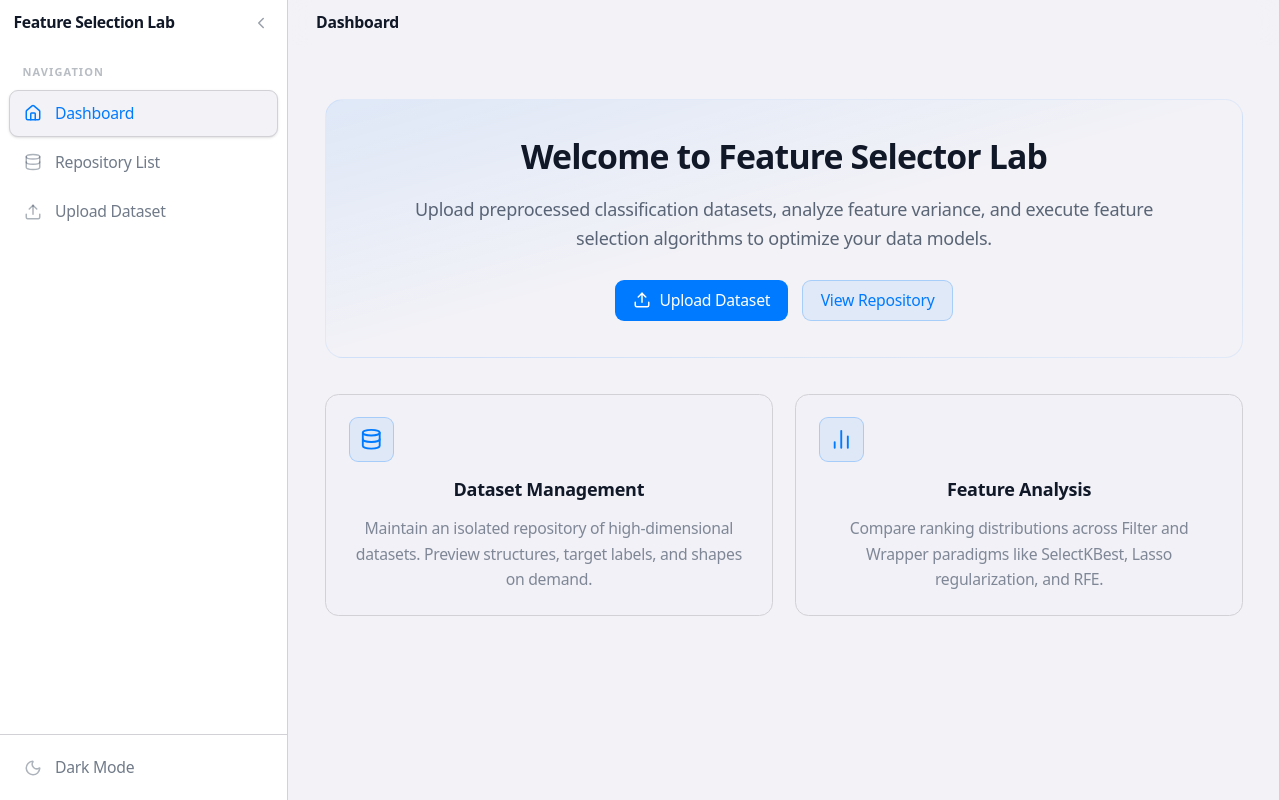
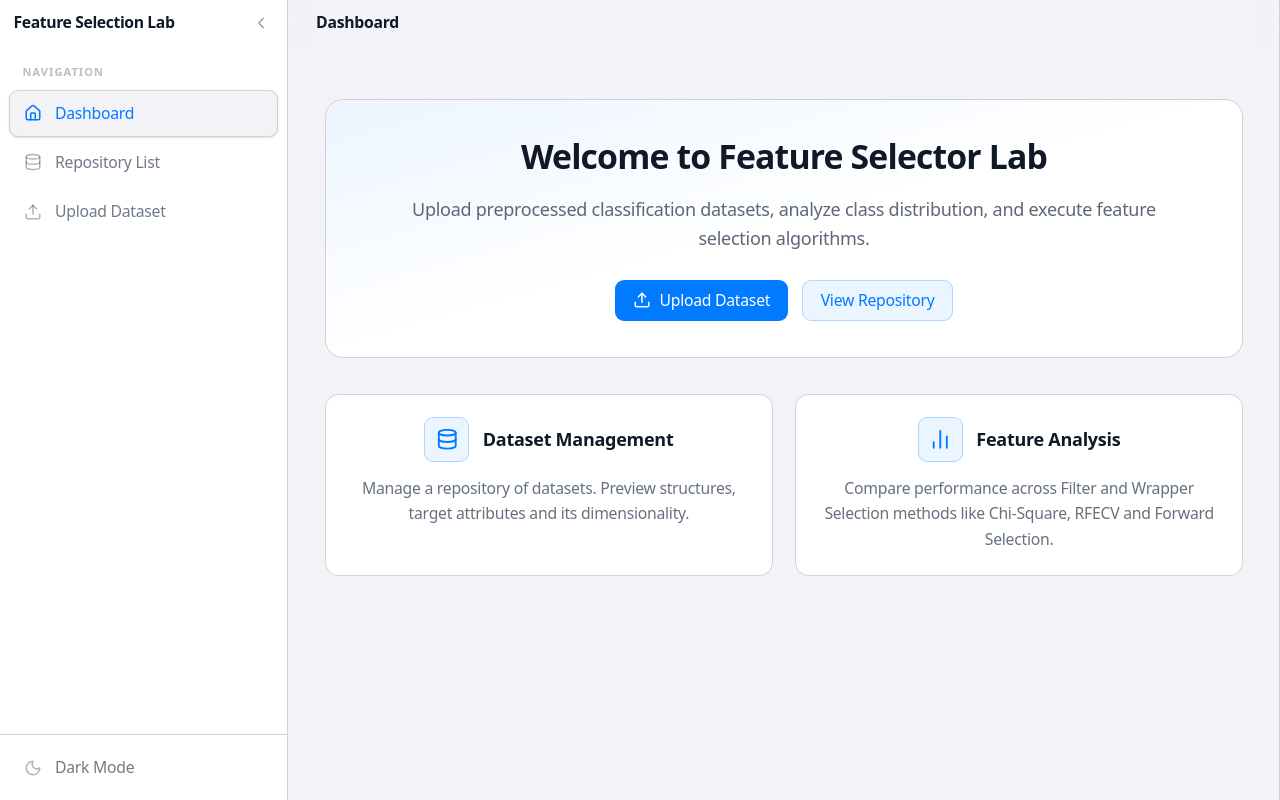
Before and after one commit to alexpalper06/feature-selection-lab, a React (Vite) app in the folder frontend/: page / in a window 1280 px wide. Built offline with nearby package versions, Linux system fonts and the light colour scheme.

Commit message:
Modified pages layout and output

```diff
--- a/frontend/src/components/upload-panel/DropZone.tsx
+++ b/frontend/src/components/upload-panel/DropZone.tsx
@@ -1,5 +1,5 @@
-import React, { useCallback, useState } from 'react';
-import { Upload, AlertCircle } from 'lucide-react';
+import React, {useCallback, useState} from 'react';
+import {Upload, AlertCircle} from 'lucide-react';
 
 interface DropZoneProps {
     onFileSelect: (file: File) => void;
@@ -41,12 +41,12 @@ export default function DropZone({
     };
 
     return (
-    <div className="flex flex-col items-center gap-3">
+        <div className="flex flex-col items-center gap-3 w-full">
             <label
                 className={[
-          'relative flex flex-col items-center justify-center w-full max-w-md h-48 border-2 border-dashed rounded-xl cursor-pointer transition-all duration-200',
-          disabled ? 'opacity-50 cursor-not-allowed' : 'hover:bg-code-bg/50',
-          error ? 'border-red-500/50 bg-red-500/5' : isDragging ? 'border-accent' : 'border-border-main',
+                    'relative flex flex-col items-center justify-center w-full max-w-2xl p-10 border-2 border-dashed rounded-xl cursor-pointer transition-all duration-200',
+                    disabled ? 'opacity-50 cursor-not-allowed' : 'hover:bg-surface/50',
+                    error ? 'border-red-500/50 bg-red-500/5' : isDragging ? 'border-accent bg-accent-bg/50' : 'border-border-main bg-surface',
                 ].join(' ')}
                 onDrop={handleDrop}
                 onDragOver={handleDragOver}
@@ -54,25 +54,25 @@ export default function DropZone({
             >
                 <div
                     className={[
-            'w-14 h-14 rounded-full flex items-center justify-center transition-colors',
-            isDragging ? 'bg-accent/20' : error ? 'bg-red-500/10' : 'bg-code-bg',
+                        'w-14 h-14 rounded-full flex items-center justify-center transition-colors ',
+                        isDragging ? 'bg-accent-bg' : error ? 'bg-red-500/10' : 'bg-code-bg',
                     ].join(' ')}
                 >
                     {error ? (
-            <AlertCircle className="w-7 h-7 text-red-500" />
+                        <AlertCircle className="w-7 h-7 text-red-500"/>
                     ) : (
                         <Upload
-              className={`w-7 h-7 transition-colors ${isDragging ? 'text-accent' : 'text-text-main/30'}`}
+                            className={`w-7 h-7 transition-colors ${isDragging ? 'text-accent' : 'text-text-main/50'}`}
                         />
                     )}
                 </div>
 
-        <div className="text-center space-y-1 mt-3">
+                <div className="text-center space-y-1 mt-4">
                     <p className="text-sm font-semibold text-text-h">
-            {isDragging ? 'Release to analyse' : 'Drop your dataset here'}
+                        {isDragging ? 'Release to analyze and upload' : 'Drop your dataset here'}
                     </p>
                     <p className="text-xs text-text-main/50">or click to browse files</p>
-          <p className="text-xs text-text-main/30 mt-1">CSV · TSV · XLSX</p>
+                    <p className="text-xs font-mono text-text-main/40 mt-2">{accept.replace(/,/g, ' · ')}</p>
                 </div>
 
                 <input
@@ -83,13 +83,6 @@ export default function DropZone({
                     disabled={disabled}
                 />
             </label>
-
-      {error && (
-        <p className="text-xs text-red-500 font-medium flex items-center gap-1">
-          <AlertCircle className="w-3.5 h-3.5" />
-          {error}
-        </p>
-      )}
         </div>
     );
 }
--- a/frontend/src/pages/DashboardPage.tsx
+++ b/frontend/src/pages/DashboardPage.tsx
@@ -1,7 +1,6 @@
-// src/pages/DashboardPage.tsx
 import 'react';
-import { useNavigate } from 'react-router-dom';
-import { Database, Upload, BarChart2 } from 'lucide-react';
+import {useNavigate} from 'react-router-dom';
+import {Database, Upload, BarChart2} from 'lucide-react';
 import AppLayout from '../components/layout/AppLayout';
 import Button from '../components/ui/Button';
 
@@ -9,16 +8,18 @@ export default function DashboardPage() {
     const navigate = useNavigate();
 
     return (
-    <AppLayout breadcrumbs={[{ label: 'Dashboard' }]}>
+        <AppLayout breadcrumbs={[{label: 'Dashboard'}]}>
             <div className="max-w-4xl mx-auto space-y-8 py-4">
-        {/* Welcome Hero */}
-        <div className="bg-gradient-to-br from-accent-bg via-transparent to-transparent border border-accent-border/30 rounded-2xl p-8 space-y-4">
+                {/* Welcome Page */}
+                <div
+                    className="bg-gradient-to-br from-accent-bg via-transparent to-transparent border border-border-main rounded-2xl p-8 space-y-4 bg-surface">
                     <h1 className="text-3xl font-extrabold text-text-h tracking-tight ">
                         Welcome to Feature Selector Lab
                     </h1>
 
                     <p className="text-base text-text-main/80 max-w-2xl leading-relaxed mx-auto">
-            Upload preprocessed classification datasets, analyze feature variance, and execute feature selection algorithms to optimize your data models.
+                        Upload preprocessed classification datasets, analyze class distribution, and execute feature
+                        selection algorithms.
                     </p>
                     <div className="flex gap-3 pt-2 justify-center">
                         <Button variant="primary" icon={Upload} onClick={() => navigate('/datasets/upload')}>
@@ -30,25 +31,35 @@ export default function DashboardPage() {
                     </div>
                 </div>
 
-        {/* Feature Grid */}
+                {/* Features */}
                 <div className="grid grid-cols-1 md:grid-cols-2 gap-5">
-          <div className="border border-border-main rounded-xl p-5 space-y-3 bg-code-bg/10">
-            <div className="w-10 h-10 rounded-lg bg-accent-bg flex items-center justify-center border border-accent-border">
-              <Database className="w-5 h-5 text-accent" />
+                    {/* Card 1 */}
+                    <div className="border border-border-main rounded-xl p-5 space-y-3 bg-surface text-center">
+                        <div className="flex items-center gap-3 justify-center">
+                            <div
+                                className="w-10 h-10 rounded-lg bg-accent-bg flex items-center justify-center border border-accent-border shrink-0">
+                                <Database className="w-5 h-5 text-accent"/>
                             </div>
-            <h2 className="text-base font-semibold text-text-h">Dataset Management</h2>
-            <p className="text-sm text-text-main/60 leading-relaxed">
-              Maintain an isolated repository of high-dimensional datasets. Preview structures, target labels, and shapes on demand.
+                            <h2 className="text-base font-semibold text-text-h text-center">Dataset Management</h2>
+                        </div>
+                        <p className="text-sm text-text-main/75 leading-relaxed">
+                            Manage a repository of datasets. Preview structures, target attributes and its
+                            dimensionality.
                         </p>
                     </div>
 
-          <div className="border border-border-main rounded-xl p-5 space-y-3 bg-code-bg/10">
-            <div className="w-10 h-10 rounded-lg bg-accent-bg flex items-center justify-center border border-accent-border">
-              <BarChart2 className="w-5 h-5 text-accent" />
+                    {/* Card 2 */}
+                    <div className="border border-border-main bg-surface rounded-xl p-5 space-y-3 text-center">
+                        <div className="flex items-center gap-3 justify-center">
+                            <div
+                                className="w-10 h-10 rounded-lg bg-accent-bg flex items-center justify-center border border-accent-border shrink-0">
+                                <BarChart2 className="w-5 h-5 text-accent"/>
                             </div>
-            <h2 className="text-base font-semibold text-text-h">Feature Analysis</h2>
-            <p className="text-sm text-text-main/60 leading-relaxed">
-              Compare ranking distributions across Filter and Wrapper paradigms like SelectKBest, Lasso regularization, and RFE.
+                            <h2 className="text-base font-semibold text-text-h text-center">Feature Analysis</h2>
+                        </div>
+                        <p className="text-sm text-text-main/75 leading-relaxed">
+                            Compare performance across Filter and Wrapper Selection methods like Chi-Square, RFECV and
+                            Forward Selection.
                         </p>
                     </div>
                 </div>
```
Also changed, not shown: frontend/src/pages/DatasetListPage.tsx (+18 -15 lines), frontend/src/pages/DatasetUploadPage.tsx (+59 -31 lines). Lines whose indentation alone changed are shown as unchanged.
